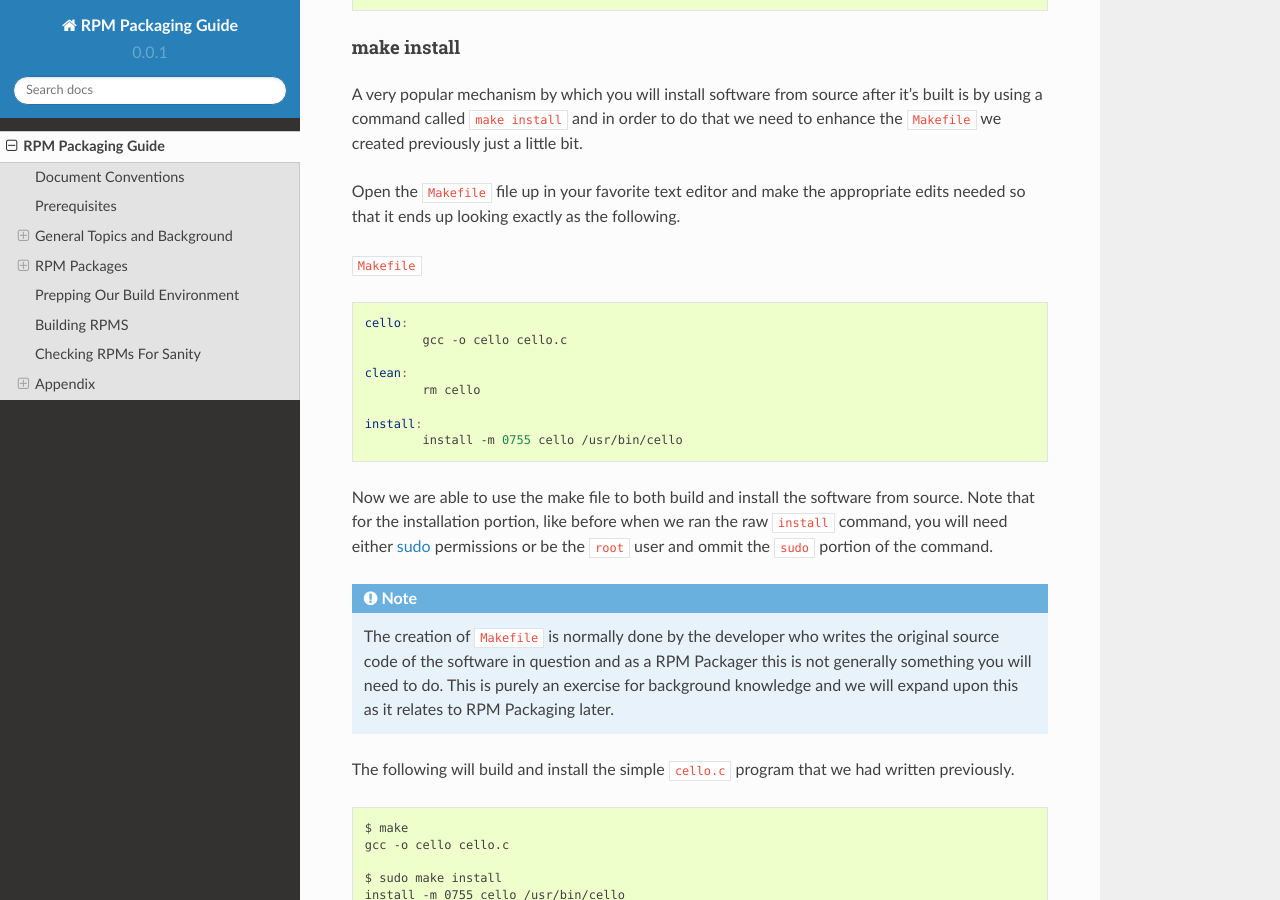
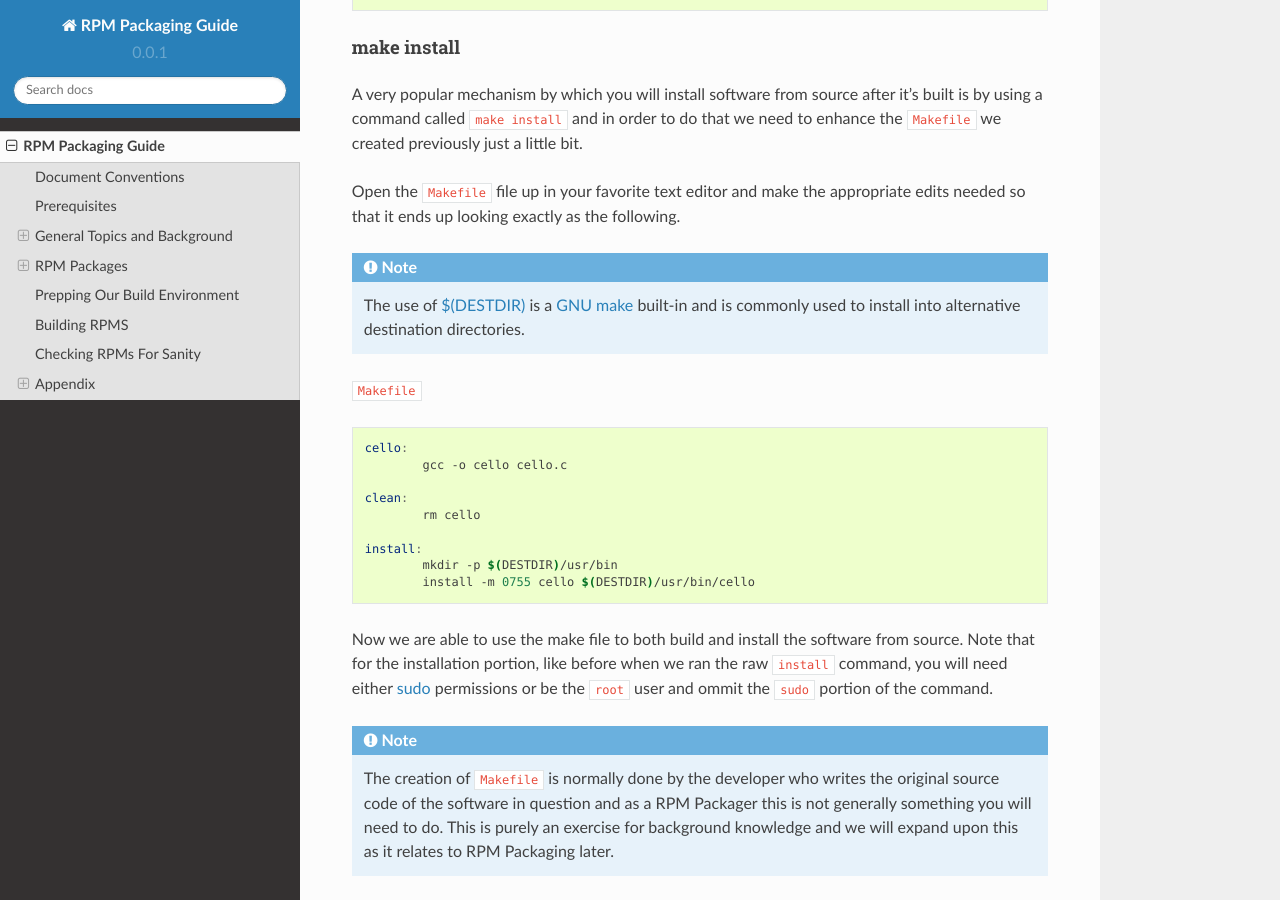
Before and after one commit to redhat-developer/rpm-packaging-guide, a Sphinx documentation site: the page built from source/rpm-guide.rst, in a window 1280 px wide and 900 px high, scrolled down 12128 px. Built offline with Sphinx 7.4.7 and the Read the Docs theme 2.0.0, drawn with Linux system fonts in a browser that asks for light colours.

Commit message:
add DESTDIR to Makefile
Signed-off-by: Adam Miller <maxamillion@fedoraproject.org>

```diff
--- a/source/rpm-guide.rst
+++ b/source/rpm-guide.rst
@@ -643,6 +643,10 @@ we need to enhance the ``Makefile`` we created previously just a little bit.
 Open the ``Makefile`` file up in your favorite text editor and make the
 appropriate edits needed so that it ends up looking exactly as the following.
 
+.. note::
+    The use of `$(DESTDIR)`_ is a `GNU make`_ built-in and is commonly used to
+    install into alternative destination directories.
+
 ``Makefile``
 
 .. code-block:: make
@@ -654,7 +658,8 @@ appropriate edits needed so that it ends up looking exactly as the following.
             rm cello
 
     install:
-            install -m 0755 cello /usr/bin/cello
+            mkdir -p $(DESTDIR)/usr/bin
+            install -m 0755 cello $(DESTDIR)/usr/bin/cello
 
 Now we are able to use the make file to both build and install the software from
 source. Note that for the installation portion, like before when we ran the raw
@@ -2354,6 +2359,7 @@ introductory material included in this guide.
 .. _configure script: https://en.wikipedia.org/wiki/Configure_script
 .. _Interpreter: https://en.wikipedia.org/wiki/Interpreter_%28computing%29
 .. _Fedora License Guidelines: https://fedoraproject.org/wiki/Licensing:Main
+.. _$(DESTDIR): https://www.gnu.org/software/make/manual/html_node/DESTDIR.html
 .. _programming language:
     https://en.wikipedia.org/wiki/Programming_language
 .. _Software Packaging and Distribution:
```
